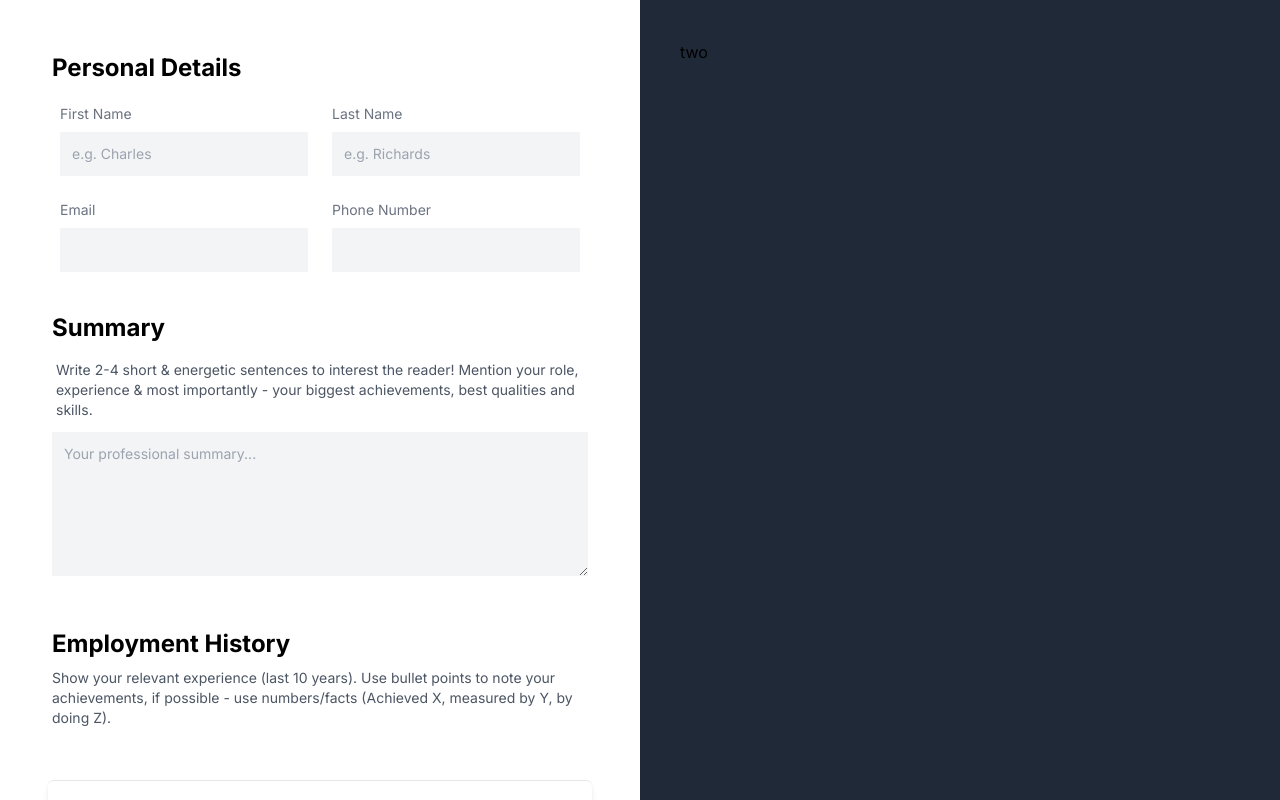
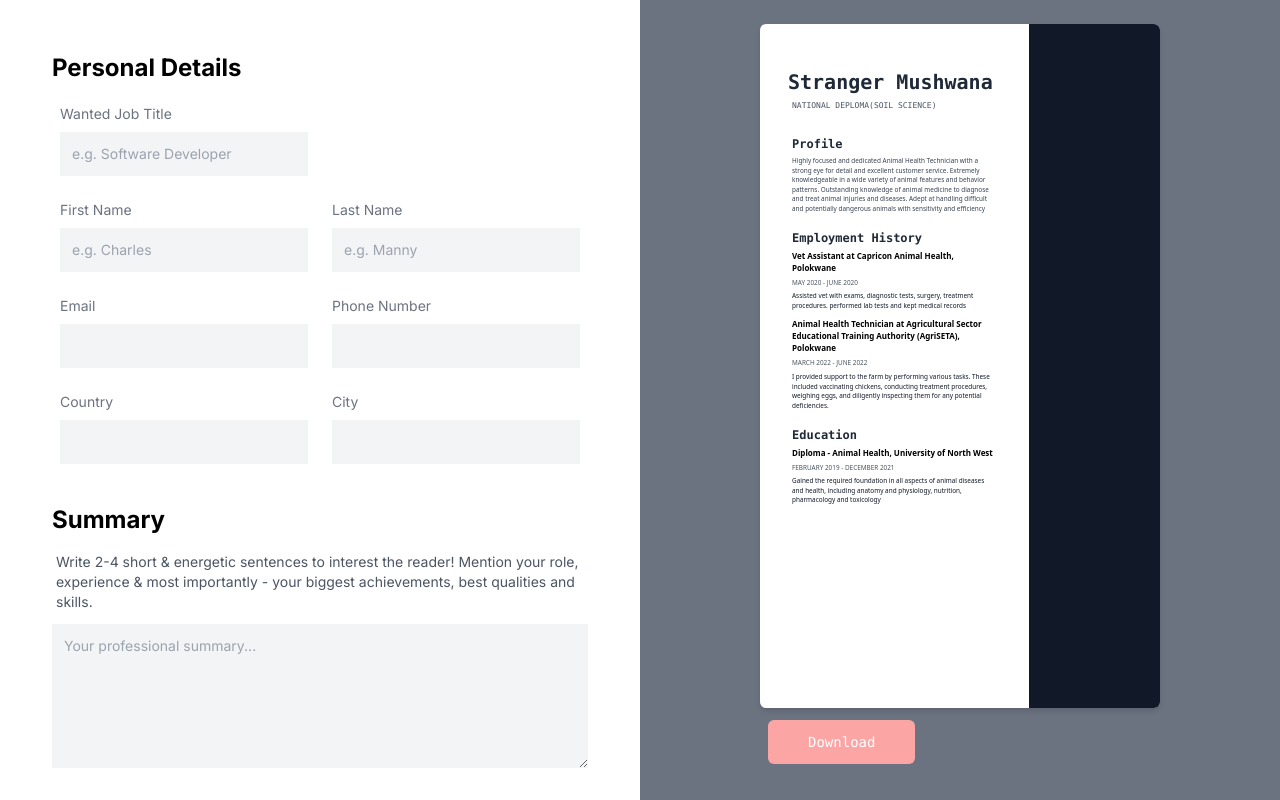
Before and after one commit to strangermushwana/resume-builder, a Next.js app: page / in a window 1280 px wide. Built offline with nearby package versions, Linux system fonts and the light colour scheme.

Commit message:
added resume component

```diff
--- a/app/components/PersonalDetails.tsx
+++ b/app/components/PersonalDetails.tsx
@@ -5,6 +5,32 @@ export default function PersonalDetails() {
     <div className="flex flex-col">
       <h2 className="text-2xl font-bold p-1">Personal Details</h2>
       <div className="flex pt-1">
+        <div className="p-2 w-1/2">
+          <div className="p-1">
+            <label className="block mb-2 text-sm font-md text-gray-500">
+              Wanted Job Title
+            </label>
+            <input
+              type="text"
+              className="text-black bg-gray-100 text-sm outline-none focus:border-b-2 block w-full p-3"
+              placeholder="e.g. Software Developer"
+            />
+          </div>
+        </div>
+        {/* <div className="p-2 w-1/2">
+          <div className="p-1">
+            <label className="block mb-2 text-sm font-md text-gray-500">
+              Last Name
+            </label>
+            <input
+              type="text"
+              className="text-black bg-gray-100 text-sm outline-none focus:border-b-2 block w-full p-3"
+              placeholder="e.g. Richards"
+            />
+          </div>
+        </div> */}
+      </div>
+      <div className="flex">
         <div className="p-2 w-1/2">
           <div className="p-1">
             <label className="block mb-2 text-sm font-md text-gray-500">
@@ -25,7 +51,7 @@ export default function PersonalDetails() {
             <input
               type="text"
               className="text-black bg-gray-100 text-sm outline-none focus:border-b-2 block w-full p-3"
-              placeholder="e.g. Richards"
+              placeholder="e.g. Manny"
             />
           </div>
         </div>
@@ -56,6 +82,32 @@ export default function PersonalDetails() {
           </div>
         </div>
       </div>
+      <div className="flex">
+        <div className="p-2 w-1/2">
+          <div className="p-1">
+            <label className="block mb-2 text-sm font-md text-gray-500">
+              Country
+            </label>
+            <input
+              type="text"
+              className="text-black bg-gray-100 text-sm outline-none focus:border-b-2 block w-full p-3"
+              placeholder=""
+            />
+          </div>
+        </div>
+        <div className="p-2 w-1/2">
+          <div className="p-1">
+            <label className="block mb-2 text-sm font-md text-gray-500">
+              City
+            </label>
+            <input
+              type="text"
+              className="text-black bg-gray-100 text-sm outline-none focus:border-b-2 block w-full p-3"
+              placeholder=""
+            />
+          </div>
+        </div>
+      </div>
       {/*  */}
       <h2 className="text-2xl font-bold mt-6 p-1">Summary</h2>
       <div className="py-1">
--- /dev/null
+++ b/app/components/Resume.tsx
@@ -0,0 +1,91 @@
+import React from 'react'
+
+export default function Resume() {
+  return (
+    <div className="flex flex-col items-center font-mono justify-center h-full px-[7.5rem] py-6">
+      <div className="flex shadow-md w-full h-full bg-white rounded-md">
+        <div className="w-[70%] px-6 py-8">
+          <h2 className="text-xl font-bold mt-2 p-1 text-gray-800">
+            Stranger Mushwana
+          </h2>
+          <div className="text-[0.5rem] pl-2 text-gray-600 uppercase">
+            National Deploma(Soil Science)
+          </div>
+          <div className="font-sans mt-3 p-2">
+            <h2 className="font-semibold text-xs my-1 font-mono text-gray-800">
+              Profile
+            </h2>
+            <div className="text-[0.4rem] text-gray-700">
+              Highly focused and dedicated Animal Health Technician with a
+              strong eye for detail and excellent customer service. Extremely
+              knowledgeable in a wide variety of animal features and behavior
+              patterns. Outstanding knowledge of animal medicine to diagnose and
+              treat animal injuries and diseases. Adept at handling difficult
+              and potentially dangerous animals with sensitivity and efficiency
+            </div>
+          </div>
+          <div className="font-sans p-2">
+            <h2 className="font-semibold text-xs font-mono text-gray-800">
+              Employment History
+            </h2>
+            <div className="history">
+              <div className="font-sans text-[0.5rem] font-semibold my-1">
+                Vet Assistant at Capricon Animal Health, Polokwane
+              </div>
+              <div className="text-[0.4rem] font-thin mb-1 text-gray-600 uppercase">
+                May 2020 - June 2020
+              </div>
+              <div className="text-[0.4rem] font-[3rem] text-gray-900">
+                Assisted vet with exams, diagnostic tests, surgery, treatment
+                procedures. performed lab tests and kept medical records
+              </div>
+            </div>
+            <div className="mt-2">
+              <div className="font-sans text-[0.5rem] font-semibold my-1">
+                Animal Health Technician at Agricultural Sector Educational
+                Training Authority (AgriSETA), Polokwane
+              </div>
+              <div className="text-[0.4rem] font-thin mb-1 text-gray-600 uppercase">
+                March 2022 - June 2022
+              </div>
+              <div className="text-[0.4rem] font-[3rem] text-gray-900">
+                I provided support to the farm by performing various tasks.
+                These included vaccinating chickens, conducting treatment
+                procedures, weighing eggs, and diligently inspecting them for
+                any potential deficiencies.
+              </div>
+            </div>
+          </div>
+          <div className="font-sans p-2">
+            <h2 className="font-semibold text-xs font-mono text-gray-800">
+              Education
+            </h2>
+            <div className="history">
+              <div className="font-sans text-[0.5rem] font-semibold my-1">
+                Diploma - Animal Health, University of North West
+              </div>
+              <div className="text-[0.4rem] font-thin mb-1 text-gray-600 uppercase">
+                February 2019 - December 2021
+              </div>
+              <div className="text-[0.4rem] font-[3rem] text-gray-900">
+                Gained the required foundation in all aspects of animal diseases
+                and health, including anatomy and physiology, nutrition,
+                pharmacology and toxicology
+              </div>
+            </div>
+          </div>
+        </div>
+        <div className="bg-gray-900 w-[34%] text-white p-5 rounded-r-md"></div>
+      </div>
+      <div className="flex w-full px-2 my-3 text-white items-center ml-auto">
+        {/* <div className="text-sm">Select Template</div> */}
+        <a
+          href="#"
+          className="px-10 rounded-md py-3 bg-red-300 hover:bg-red-500 text-sm"
+        >
+          Download
+        </a>
+      </div>
+    </div>
+  )
+}
--- a/app/page.tsx
+++ b/app/page.tsx
@@ -1,6 +1,7 @@
 import PersonalDetails from './components/PersonalDetails'
 import EmploymentHistory from './components/EmploymentHistory'
 import Education from './components/Education'
+import Resume from './components/Resume'
 
 export default function Home() {
   return (
@@ -12,8 +13,8 @@ export default function Home() {
           <Education />
         </div>
       </div>
-      <div className="bg-gray-800 w-1/2">
-        <div className="h-full p-10">two</div>
+      <div className="bg-gray-500 w-1/2">
+        <Resume />
       </div>
     </main>
   )
```
